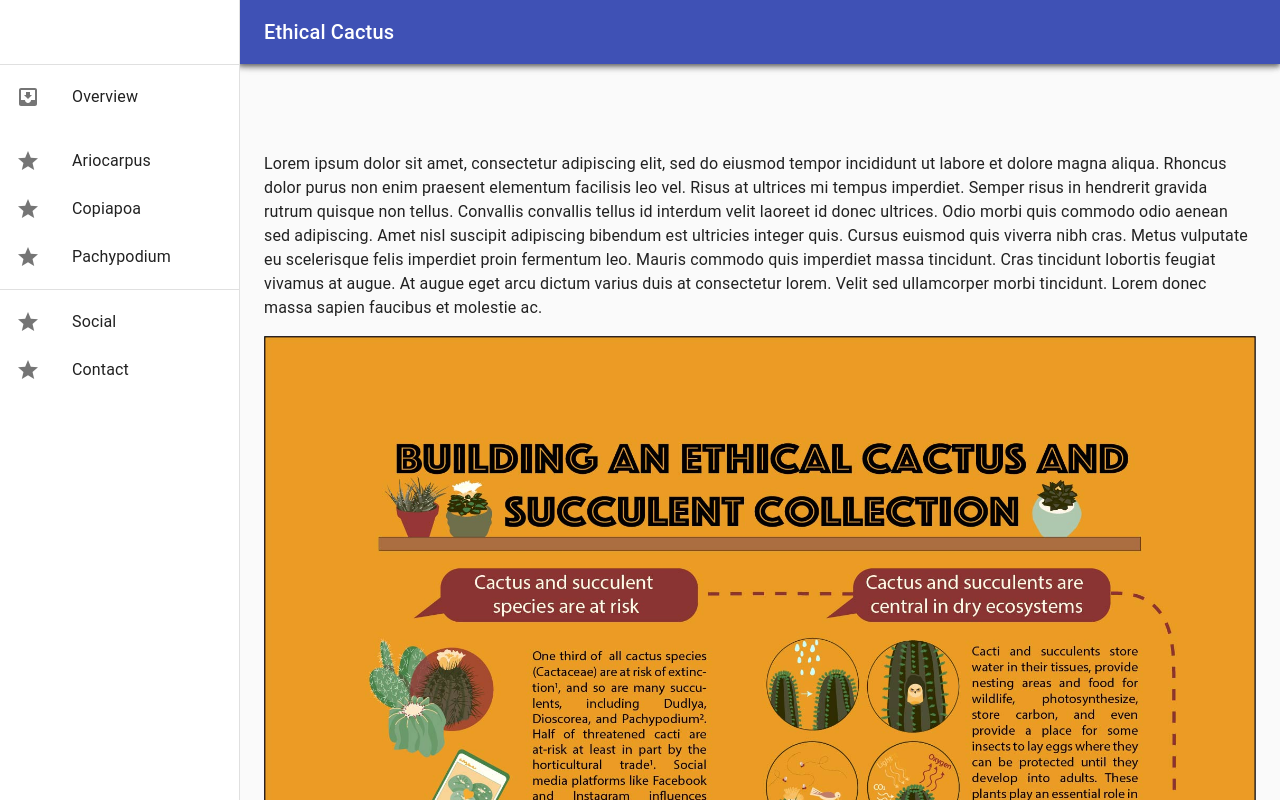
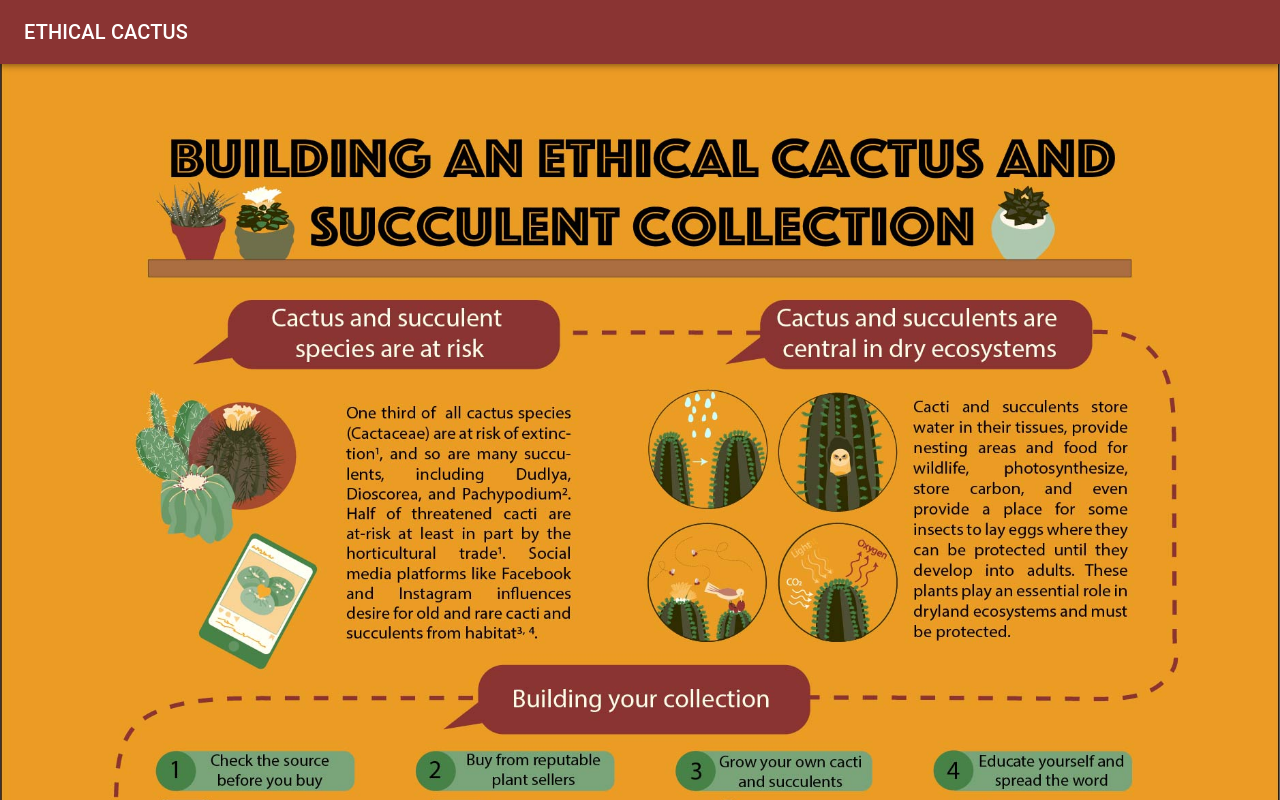
Before and after one commit to alexgfotos/ethicalcactus, a React (Create React App) app: page / in a window 1280 px wide. Shown: the top 800 px of the page. Built offline with nearby package versions, Linux system fonts and the light colour scheme.

Commit message:
simple home page with poster for now

```diff
--- a/src/App.js
+++ b/src/App.js
@@ -1,7 +1,8 @@
 import './App.css';
 import Container from '@material-ui/core/Container'
 import Nav from './components/Nav'
-import Drawer from './components/Drawer'
+// import Drawer from './components/Drawer'
+import Home from './components/Home'
 
 function App() {
   return (
@@ -12,7 +13,8 @@ function App() {
       <Nav>
 
       </Nav>
-      <Drawer />
+      {/* <Drawer /> */}
+      <Home />
     </Container>
   );
 }
--- a/src/components/Drawer.js
+++ b/src/components/Drawer.js
@@ -6,14 +6,14 @@ import CssBaseline from '@material-ui/core/CssBaseline';
 import Divider from '@material-ui/core/Divider';
 import Drawer from '@material-ui/core/Drawer';
 import Hidden from '@material-ui/core/Hidden';
-import IconButton from '@material-ui/core/IconButton';
+// import IconButton from '@material-ui/core/IconButton';
 import InboxIcon from '@material-ui/icons/MoveToInbox';
 import List from '@material-ui/core/List';
 import ListItem from '@material-ui/core/ListItem';
 import ListItemIcon from '@material-ui/core/ListItemIcon';
 import ListItemText from '@material-ui/core/ListItemText';
 import StarIcon from '@material-ui/icons/Star';
-import MenuIcon from '@material-ui/icons/Menu';
+// import MenuIcon from '@material-ui/icons/Menu';
 import Toolbar from '@material-ui/core/Toolbar';
 import Typography from '@material-ui/core/Typography';
 import { makeStyles, useTheme } from '@material-ui/core/styles';
@@ -100,23 +100,19 @@ function ResponsiveDrawer(props) {
 
   return (
     <div className={classes.root}>
-      <CssBaseline />
-      <AppBar position="fixed" className={classes.appBar}>
-        <Toolbar>
-          <IconButton
-            color="inherit"
-            aria-label="open drawer"
-            edge="start"
-            onClick={handleDrawerToggle}
-            className={classes.menuButton}
-          >
-            <MenuIcon />
-          </IconButton>
+      <AppBar
+      >
+        <Toolbar style={{
+          backgroundColor: "#8a3433",
+
+        }}>
           <Typography variant="h6" noWrap>
             Ethical Cactus
           </Typography>
         </Toolbar>
+
       </AppBar>
+      <CssBaseline />
       <nav className={classes.drawer} aria-label="mailbox folders">
         {/* The implementation can be swapped with js to avoid SEO duplication of links. */}
         <Hidden smUp implementation="css">
--- a/src/components/Nav.js
+++ b/src/components/Nav.js
@@ -4,15 +4,12 @@ import AppBar from '@material-ui/core/AppBar';
 import Toolbar from '@material-ui/core/Toolbar';
 import Typography from '@material-ui/core/Typography';
 // import Button from '@material-ui/core/Button';
-import IconButton from '@material-ui/core/IconButton';
-import MenuIcon from '@material-ui/icons/Menu';
+// import IconButton from '@material-ui/core/IconButton';
+// import MenuIcon from '@material-ui/icons/Menu';
 
 const useStyles = makeStyles((theme) => ({
   root: {
     flexGrow: 1,
-  },
-  menuButton: {
-    marginRight: theme.spacing(2),
   },
   title: {
     flexGrow: 1,
@@ -24,17 +21,19 @@ export default function ButtonAppBar() {
 
   return (
     <div className={classes.root}>
-      <AppBar position="static">
-        <Toolbar>
-          <IconButton edge="start" className={classes.menuButton} color="inherit" aria-label="menu">
-            <MenuIcon />
-          </IconButton>
-          <Typography variant="h6" className={classes.title}>
-            Ethical Cactus
+      <AppBar
+      >
+        <Toolbar style={{
+          backgroundColor: "#8a3433",
+
+        }}>
+          <Typography variant="h6" noWrap align= "center">
+            ETHICAL CACTUS
           </Typography>
-          Login
         </Toolbar>
+
       </AppBar>
+
     </div>
   );
 }
--- a/src/components/home.js
+++ b/src/components/home.js
@@ -0,0 +1,18 @@
+import React from 'react'
+import CardMedia from '@material-ui/core/CardMedia';
+
+
+export default function Home() {
+    return (
+        <div>
+            <CardMedia
+          component="img"
+          alt="A guide on avoiding poached plants"
+          width= "90%"
+          image="/images/poster.jpg"
+          title="Ethical cactus and succulent collecting guide"
+          >
+        </CardMedia>
+        </div>
+    )
+}
```
